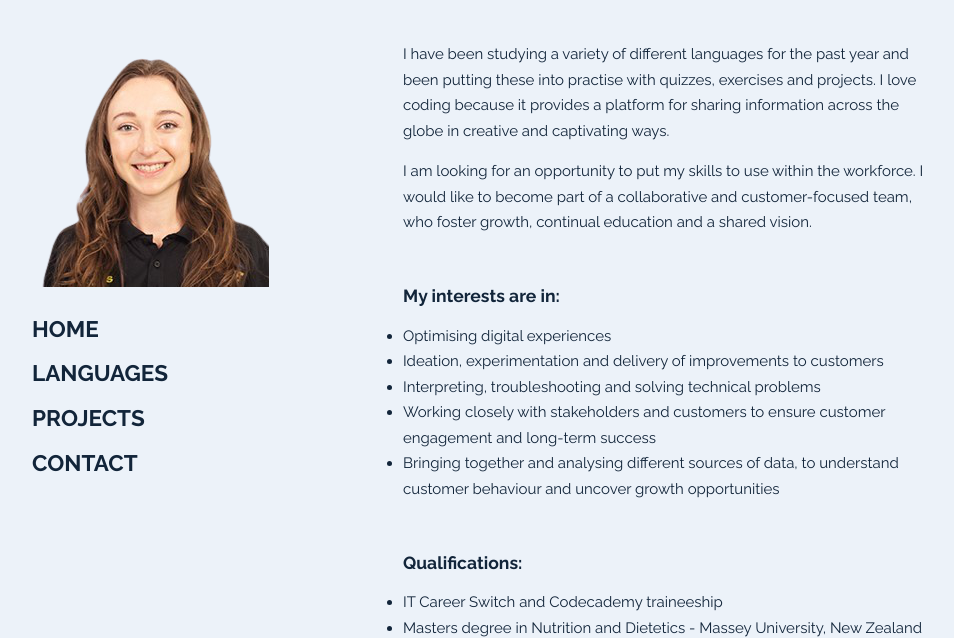
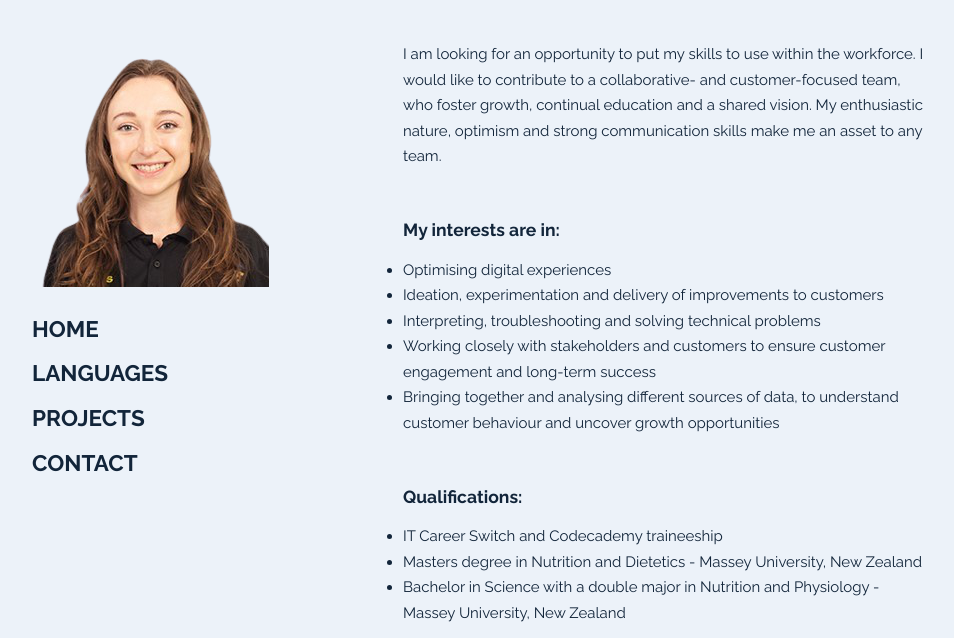
Before and after one commit to alexlawn/alexlawn-alexlawn.github.io, a plain HTML site: page About.html in a window 1280 px wide. Shown: the part 172-810 px from the top of the page, without its empty margins (88-1042 px from the left). Drawn offline with Linux system fonts and the light colour scheme.

Commit message:
updating the aboutInfo

```diff
--- a/About.html
+++ b/About.html
@@ -57,8 +57,7 @@
     </div>
 
       <div id="aboutInfo">
-        <p>I have been studying a variety of different languages for the past year and been putting these into practise with quizzes, exercises and projects. I love coding because it provides a platform for sharing information across the globe in creative and captivating ways.</p>
-        <p>I am looking for an opportunity to put my skills to use within the workforce. I would like to become part of a collaborative and customer-focused team, who foster growth, continual education and a shared vision.</p>
+        <p>I am looking for an opportunity to put my skills to use within the workforce. I would like to contribute to a collaborative- and customer-focused team, who foster growth, continual education and a shared vision. My enthusiastic nature, optimism and strong communication skills make me an asset to any team.</p>
         <br>
         <h3 id="interests">My interests are in:</h3>
           <ul>
```
